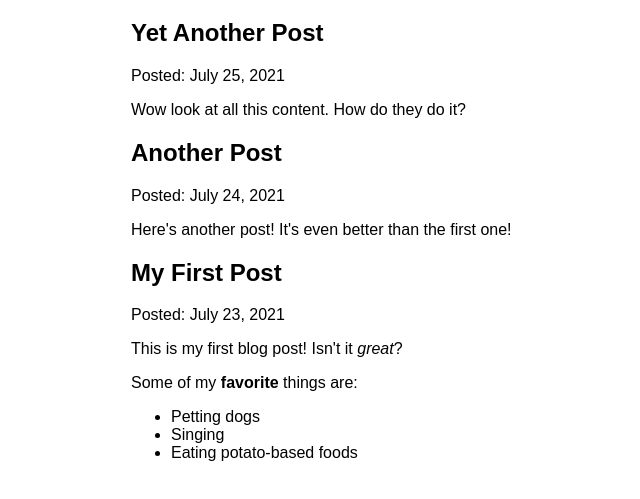
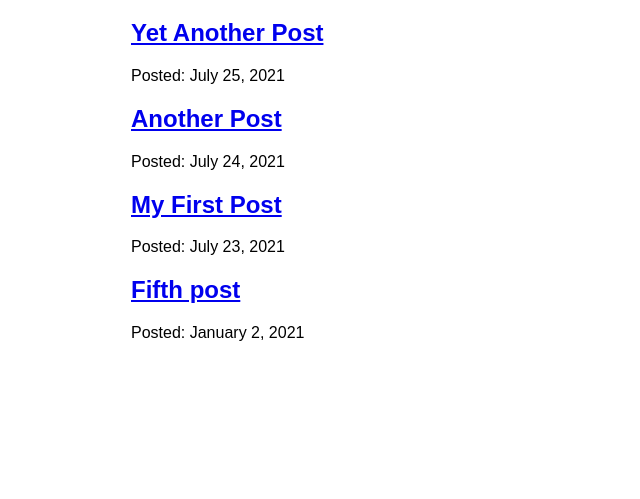
Before and after one commit to fhuneeus/my-first-gatsby-site, a Gatsby site: page /blog in a window 1280 px wide. Shown: the part 157-656 px from the top of the page, without its empty margins (259-899 px from the left). Built offline with nearby package versions, Linux system fonts and the light colour scheme; Gatsby itself is replaced by a stand-in of ours.

Commit message:
Finished Gatsby Tutorial Part 6

```diff
--- /dev/null
+++ b/blog/fifth-post.mdx
@@ -0,0 +1,6 @@
+---
+title: "Fifth post"
+date: "2021-01-02"
+---
+
+First post of the year!
--- a/src/pages/blog.js
+++ b/src/pages/blog/index.js
@@ -1,6 +1,6 @@
 import * as React from 'react'
-import Layout from '../components/layout'
-import { graphql } from 'gatsby'
+import Layout from '../../components/layout'
+import { Link, graphql } from 'gatsby'
 import { MDXRenderer } from 'gatsby-plugin-mdx'
 
 
@@ -10,11 +10,12 @@ const BlogPage = ({ data }) => {
         {
         data.allMdx.nodes.map((node) => (
           <article key={node.id}>
-            <h2>{node.frontmatter.title}</h2>
+            <h2>
+              <Link to={`/blog/${node.slug}`}>
+                {node.frontmatter.title}
+              </Link>
+            </h2>
             <p>Posted: {node.frontmatter.date}</p>
-            <MDXRenderer>
-              {node.body}
-            </MDXRenderer>
           </article>
         ))
         }
@@ -31,7 +32,7 @@ const BlogPage = ({ data }) => {
           title
         }
         id
-        body
+        slug
       }
     }
   }
```
Also changed, not shown: src/pages/blog/{mdx.slug}.js (added, +29 -0 lines).
